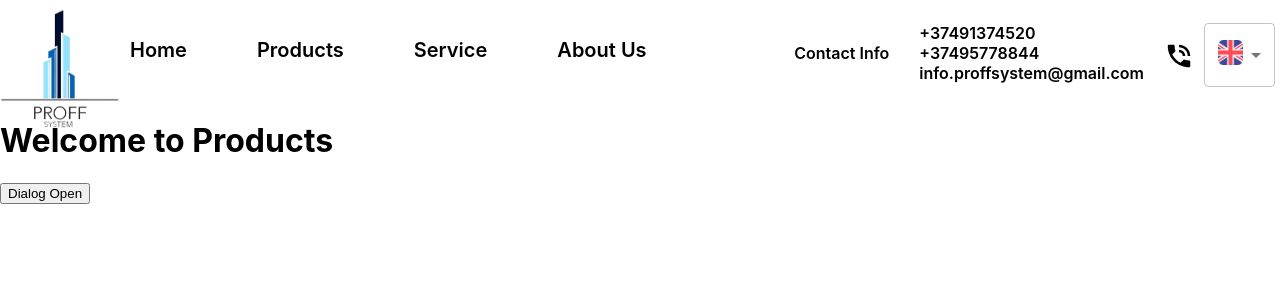
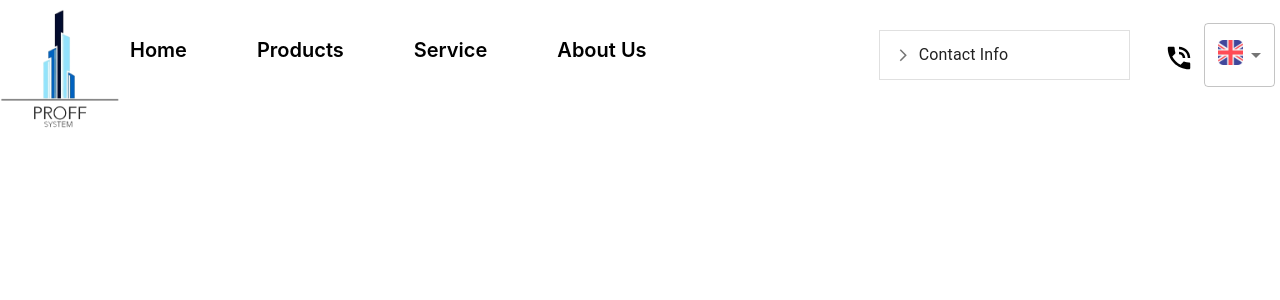
Before and after one commit to ArmanKhanikiryan/Work, a React (Create React App) app: page /products in a window 1280 px wide. Shown: the top 300 px of the page. Built offline with nearby package versions, Linux system fonts and the light colour scheme.

Commit message:
new accordion design

```diff
--- a/src/components/menu/menuAccordion/MenuAccordion.tsx
+++ b/src/components/menu/menuAccordion/MenuAccordion.tsx
@@ -29,10 +29,6 @@ const AccordionSummary = styled((props: AccordionSummaryProps) => (
         {...props}
     />
 ))(({ theme }) => ({
-    backgroundColor:
-        theme.palette.mode === 'dark'
-            ? 'rgba(255, 255, 255, .05)'
-            : 'rgba(0, 0, 0, .03)',
     flexDirection: 'row-reverse',
     '& .MuiAccordionSummary-expandIconWrapper.Mui-expanded': {
         transform: 'rotate(90deg)',
@@ -55,12 +51,19 @@ const MenuAccordion = () => {
             setExpanded(newExpanded ? panel : false);
         };
 
+    const handelMouseEnter = (panel: string) => () => {
+        setExpanded(panel)
+    }
+    const handleMouseLeave = () => {
+        setExpanded(false)
+    }
+
     const navigate = useNavigate()
 
     return (
         <div>
 
-            <Accordion className='accordion_element' expanded={expanded === 'panel1'} onChange={handleChange('panel1')}>
+            <Accordion className='accordion_element' expanded={expanded === 'panel1'} onMouseLeave={handleMouseLeave} onMouseEnter={handelMouseEnter('panel1')}>
                 <AccordionSummary aria-controls="panel1d-content" id="panel1d-header">
                     <Typography>Products</Typography>
                 </AccordionSummary>
@@ -75,7 +78,7 @@ const MenuAccordion = () => {
                 </AccordionDetails>
             </Accordion>
 
-            <Accordion className='accordion_element' expanded={expanded === 'panel2'} onChange={handleChange('panel2')}>
+            <Accordion className='accordion_element' expanded={expanded === 'panel2'} onMouseLeave={handleMouseLeave} onMouseEnter={handelMouseEnter('panel2')}>
                 <AccordionSummary aria-controls="panel1d-content" id="panel1d-header">
                     <Typography>Service</Typography>
                 </AccordionSummary>
--- a/src/components/menu/menuAccordion/MenuAccorion.css
+++ b/src/components/menu/menuAccordion/MenuAccorion.css
@@ -2,7 +2,6 @@
     padding: 10px 10px 13px 55px;
     cursor: pointer;
     transition: background-color 0.5s ease ;
-    background-color: #f7f7f7;
 }
 .accordion_inner_element:hover{
     background-color: #bccfd7;
@@ -10,7 +9,6 @@
 }
 
 .about_us_button_menu{
-    background-color: #f7f7f7;
     border: 1px solid lightgrey;
     width: 85%;
     padding: 13px 0 13px 39px;
--- a/src/components/navbar/Navbar.css
+++ b/src/components/navbar/Navbar.css
@@ -31,12 +31,14 @@ body{
     justify-content: center;
     align-items: center;
 }
-.contact_container{
+.contact_container {
     display: flex;
     align-items: center;
     gap: 20px;
-    margin-top: 5px;
+    margin-top: 10px;
+    z-index: 2;
 }
+
 .contact_container > span{
     font-weight: 600;
 }
--- a/src/components/navbar/Navbar.tsx
+++ b/src/components/navbar/Navbar.tsx
@@ -5,6 +5,7 @@ import {useNavigate} from "react-router";
 import LanguageSelector from "../languageSelector";
 import DialogComponent from "../dialog";
 import Menu from "../menu";
+import NavbarAccordion from "./navbarAccordion";
 
 
 function Navbar() {
@@ -60,16 +61,8 @@ function Navbar() {
                     <div className='contact'>
                         <div className='contact_container'>
 
-                            <span className='dropdown_span_contact'>Contact Info</span>
 
-
-                            <div className='phone_div'>
-                                <span className='phone_number'>+37491374520</span>
-                                <span className='phone_number'>+37495778844</span>
-                                <span className='phone_number'>info.proffsystem@gmail.com</span>
-
-                            </div>
-
+                            <NavbarAccordion/>
 
                            <DialogComponent/>
                         </div>
--- /dev/null
+++ b/src/components/navbar/navbarAccordion/NavbarAccordion.tsx
@@ -0,0 +1,78 @@
+import * as React from 'react';
+import { styled } from '@mui/material/styles';
+import ArrowForwardIosSharpIcon from '@mui/icons-material/ArrowForwardIosSharp';
+import '../../menu/menuAccordion/MenuAccorion.css'
+import MuiAccordion, { AccordionProps } from '@mui/material/Accordion';
+import MuiAccordionSummary, {
+    AccordionSummaryProps,
+} from '@mui/material/AccordionSummary';
+import MuiAccordionDetails from '@mui/material/AccordionDetails';
+import Typography from '@mui/material/Typography';
+import {useNavigate} from "react-router";
+
+const Accordion = styled((props: AccordionProps) => (
+    <MuiAccordion disableGutters elevation={0} square {...props} />
+))(({ theme }) => ({
+    border: `1px solid ${theme.palette.divider}`,
+    '&:not(:last-child)': {
+        borderBottom: 0,
+    },
+    '&:before': {
+        display: 'none',
+    },
+}));
+
+const AccordionSummary = styled((props: AccordionSummaryProps) => (
+    <MuiAccordionSummary
+        expandIcon={<ArrowForwardIosSharpIcon sx={{ fontSize: '0.9rem' }} />}
+        {...props}
+    />
+))(({ theme }) => ({
+    flexDirection: 'row-reverse',
+    '& .MuiAccordionSummary-expandIconWrapper.Mui-expanded': {
+        transform: 'rotate(90deg)',
+    },
+    '& .MuiAccordionSummary-content': {
+        marginLeft: theme.spacing(1),
+    },
+}));
+
+const AccordionDetails = styled(MuiAccordionDetails)(({ theme }) => ({
+    padding: theme.spacing(2),
+    borderTop: '1px solid rgba(0, 0, 0, .125)',
+}));
+
+const NavbarAccordion = () => {
+    const [expanded, setExpanded] = React.useState<string | false>(false);
+
+    const handelMouseEnter = () => {
+            setExpanded('panel1')
+    }
+    const handleMouseLeave = () => {
+        setExpanded(false)
+    }
+
+
+
+    return (
+        <div>
+
+            <Accordion className='accordion_element' sx={{position: 'fixed', right: '150px',top: "30px"}} expanded={expanded === 'panel1'} onMouseLeave={handleMouseLeave} onMouseEnter={handelMouseEnter}>
+                <AccordionSummary aria-controls="panel1d-content" id="panel1d-header">
+                    <Typography>Contact Info</Typography>
+                </AccordionSummary>
+                <AccordionDetails style={{cursor: 'auto'}} className='accordion_inner_element'>
+                    <span>+37491374520</span>
+                </AccordionDetails>
+                <AccordionDetails style={{cursor: 'auto'}} className='accordion_inner_element'>
+                    <span>+37495778844</span>
+                </AccordionDetails>
+                <AccordionDetails style={{cursor: 'auto'}} className='accordion_inner_element'>
+                    <span>info.proffsystem@gmail.com</span>
+                </AccordionDetails>
+            </Accordion>
+        </div>
+    );
+}
+
+export default NavbarAccordion;
--- /dev/null
+++ b/src/components/navbar/navbarAccordion/index.ts
@@ -0,0 +1,3 @@
+import NavbarAccordion from "./NavbarAccordion";
+
+export default NavbarAccordion;
--- a/src/pages/products/Products.tsx
+++ b/src/pages/products/Products.tsx
@@ -1,22 +1,16 @@
 import React, {useState} from 'react';
 import './Products'
-import DialogComponent from "../../components/dialog";
+
 const Products = () => {
 
     const [flag, setFlag] = useState<boolean>(false)
+
     return (
-        <div>
-            <h1>Welcome to Products</h1>
 
+        <div style={{display: "flex", alignItems: "center", justifyContent: 'center', height: '100vh'}}>
 
-            <button onClick={() => setFlag(true)}>Dialog Open</button>
+        </div>
 
-            {
-                flag ? <DialogComponent/>
-            :
-                null
-            }
-        </div>
     );
 };
 
```
